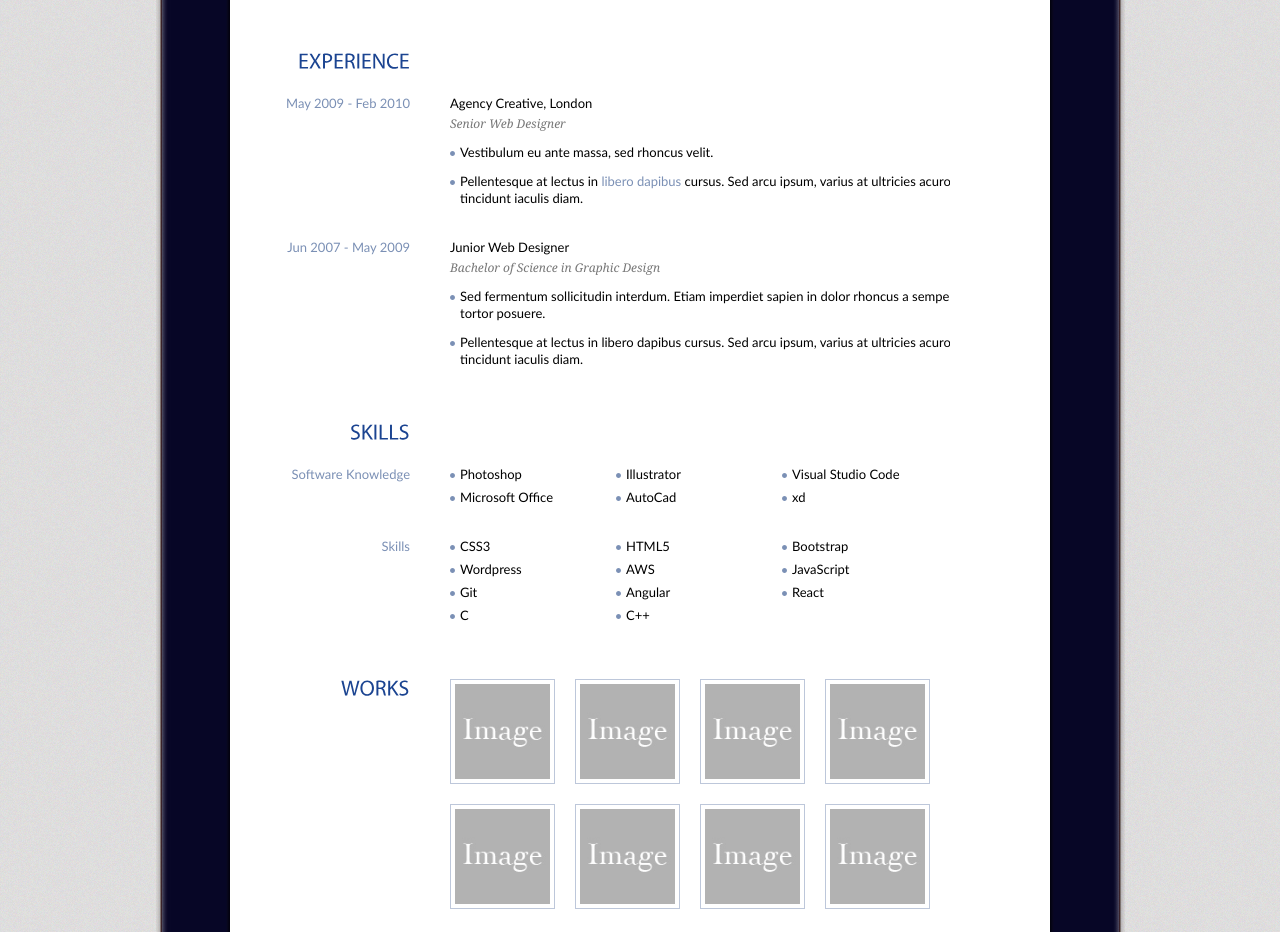
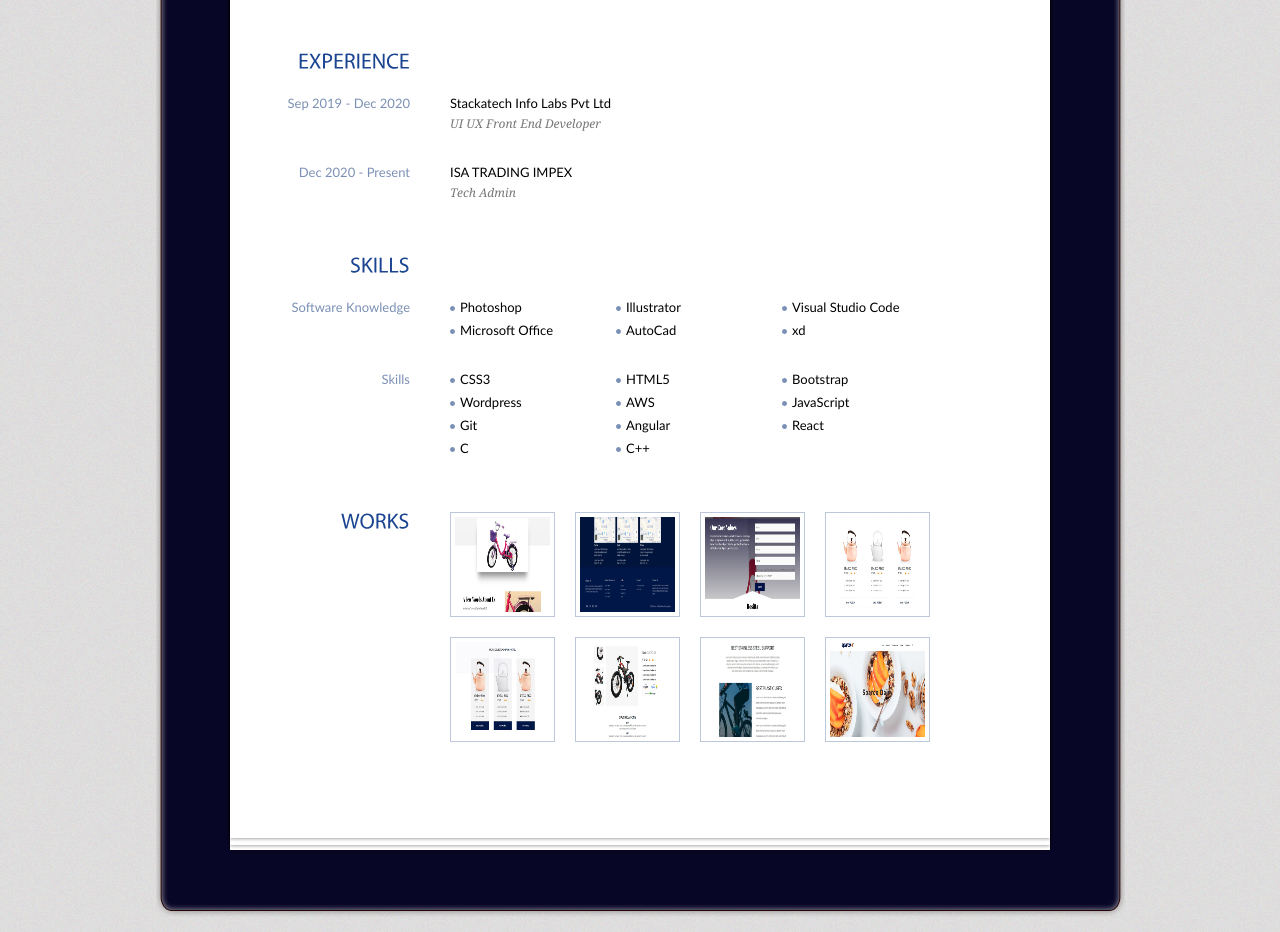
Before and after one commit to HABEEBRAHIMANP/me, a plain HTML site: page resume.html in a window 1280 px wide. Shown: the part 779-1711 px from the top of the page. Drawn offline with Linux system fonts and the light colour scheme.

Commit message:
RESUME FINAL

```diff
--- a/resume.html
+++ b/resume.html
@@ -33,7 +33,7 @@
       <div id="paper-mid">
         <div class="entry">
           <!-- Begin Image -->
-          <img class="portrait" src="images/image.jpg" alt="John Smith" />
+          <img class="portrait" src="images/3n.jpg" alt="habeeb" />
           <!-- End Image -->
           <!-- Begin Personal Information -->
           <div class="self">
@@ -92,22 +92,22 @@
         <div class="entry">
           <h2>EXPERIENCE</h2>
           <div class="content">
-            <h3>May 2009 - Feb 2010</h3>
-            <p>Agency Creative, London <br />
-              <em>Senior Web Designer</em></p>
-            <ul class="info">
+            <h3>Sep 2019 - Dec 2020</h3>
+            <p>Stackatech Info Labs Pvt Ltd<br />
+              <em>UI UX Front End Developer</em></p>
+            <!-- <ul class="info">
               <li>Vestibulum eu ante massa, sed rhoncus velit.</li>
               <li>Pellentesque at lectus in <a href="#">libero dapibus</a> cursus. Sed arcu ipsum, varius at ultricies acuro, tincidunt iaculis diam.</li>
-            </ul>
+            </ul> -->
           </div>
           <div class="content">
-            <h3>Jun 2007 - May 2009</h3>
-            <p>Junior Web Designer <br />
-              <em>Bachelor of Science in Graphic Design</em></p>
-            <ul class="info">
+            <h3>Dec 2020 - Present</h3>
+            <p>ISA TRADING IMPEX <br />
+              <em>Tech Admin</em></p>
+            <!-- <ul class="info">
               <li>Sed fermentum sollicitudin interdum. Etiam imperdiet sapien in dolor rhoncus a semper tortor posuere. </li>
               <li>Pellentesque at lectus in libero dapibus cursus. Sed arcu ipsum, varius at ultricies acuro, tincidunt iaculis diam.</li>
-            </ul>
+            </ul> -->
           </div>
         </div>
         <!-- End 3rd Row -->
@@ -150,14 +150,14 @@
         <div class="entry">
         <h2>WORKS</h2>
         	<ul class="works">
-        		<li><a href="images/1.jpg" rel="gallery" title="Lorem ipsum dolor sit amet."><img src="images/image.jpg" alt="" /></a></li>
-        		<li><a href="images/2.jpg" rel="gallery" title="Lorem ipsum dolor sit amet."><img src="images/image.jpg" alt="" /></a></li>
-        		<li><a href="images/3.jpg" rel="gallery" title="Lorem ipsum dolor sit amet."><img src="images/image.jpg" alt="" /></a></li>
-        		<li><a href="images/1.jpg" rel="gallery" title="Lorem ipsum dolor sit amet."><img src="images/image.jpg" alt="" /></a></li>
-        		<li><a href="images/2.jpg" rel="gallery" title="Lorem ipsum dolor sit amet."><img src="images/image.jpg" alt="" /></a></li>
-        		<li><a href="images/3.jpg" rel="gallery" title="Lorem ipsum dolor sit amet."><img src="images/image.jpg" alt="" /></a></li>
-        		<li><a href="images/1.jpg" rel="gallery" title="Lorem ipsum dolor sit amet."><img src="images/image.jpg" alt="" /></a></li>
-        		<li><a href="images/1.jpg" rel="gallery" title="Lorem ipsum dolor sit amet."><img src="images/image.jpg" alt="" /></a></li>
+            <li><a href="images/k.jpg" rel="gallery" title=""><img src="images/k.jpg" alt="" /></a></li>
+        		<li><a href="images/l.jpg" rel="gallery" title=""><img src="images/l.jpg" alt="" /></a></li>
+        		<li><a href="images/j.jpg" rel="gallery" title=""><img src="images/j.JPG" alt="" /></a></li>
+        		<li><a href="images/m.jpg" rel="gallery" title=""><img src="images/m.jpg" alt="" /></a></li>
+        		<li><a href="images/n.jpg" rel="gallery" title=""><img src="images/n.jpg" alt="" /></a></li>
+        		<li><a href="images/o.jpg" rel="gallery" title=""><img src="images/o.jpg" alt="" /></a></li>
+        		<li><a href="images/p.jpg" rel="gallery" title=""><img src="images/p.jpg" alt="" /></a></li>
+        		<li><a href="images/q.jpg" rel="gallery" title=""><img src="images/q.jpg" alt="" /></a></li>
         	</ul>
         </div>
         <!-- Begin 5th Row -->
```
Also changed, not shown: images/3n.jpg (added).
